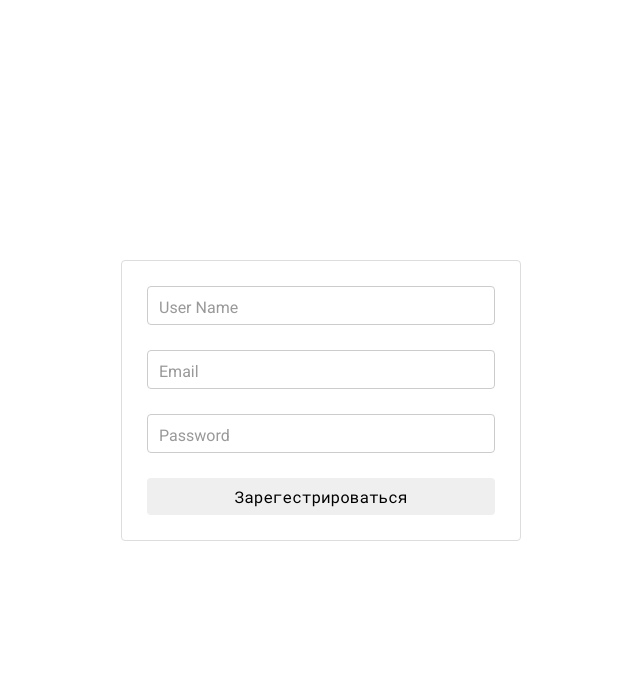
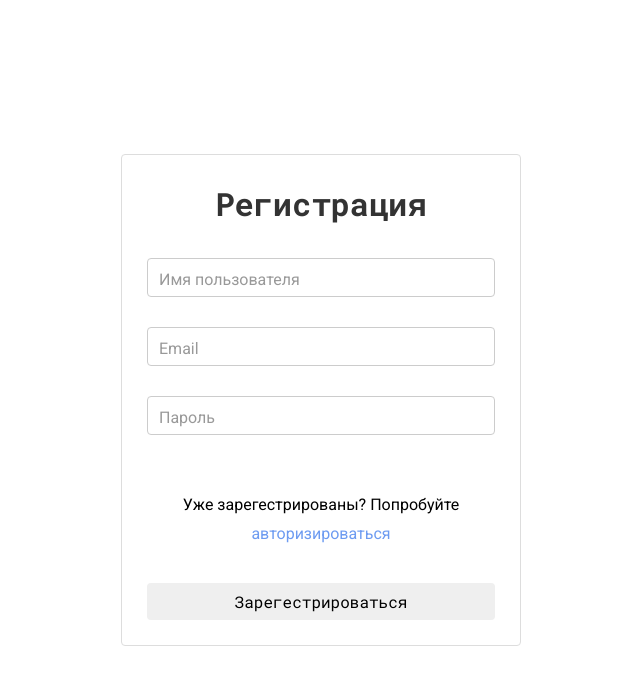
Before and after one commit to OstPerino/tic-tac-toe-client, a Vue app: page /registration in a window 1280 px wide. Shown: the top 684 px of the page, without its empty margins (319-959 px from the left). Built offline with nearby package versions, Linux system fonts and the light colour scheme.

Commit message:
Добавил ссылку на авторизацию в регистрации

```diff
--- a/src/components/UI/CustomInput.vue
+++ b/src/components/UI/CustomInput.vue
@@ -7,7 +7,6 @@
       :placeholder="labelValue"
       :class="{ 'has-value': modelValue }"
       :type="isPassword"
-      id="custom-input"
     />
     <label class="custom-input-label" :class="{ active: modelValue }">
       {{ props.labelValue }}
@@ -32,7 +31,7 @@ const props = defineProps({
     type: String,
     required: false,
     default: "text",
-  }
+  },
 });
 
 const onInputHandler = (event: any) => {
@@ -49,7 +48,7 @@ const onInputHandler = (event: any) => {
   width: 100%;
 
   input {
-    font-family: 'Roboto Mono', monospace;
+    font-family: "Roboto Mono", monospace;
     border: 1px solid #ccc;
     border-radius: 4px;
     font-size: 16px;
@@ -89,5 +88,4 @@ const onInputHandler = (event: any) => {
     }
   }
 }
-
 </style>
--- /dev/null
+++ b/src/components/UI/CustomText.vue
@@ -0,0 +1,44 @@
+<template>
+  <p
+    class="custom-text"
+    :style="{ fontWeight: props.fontWeight, fontSize: props.fontSize }"
+  >
+    {{ props.text }}
+  </p>
+</template>
+
+<script setup lang="ts">
+import { defineProps } from "vue";
+
+const props = defineProps({
+  text: {
+    type: String,
+    required: true,
+    default: "",
+  },
+  fontWeight: {
+    type: Number,
+    required: false,
+    default: 400,
+  },
+  fontSize: {
+    type: String,
+    required: false,
+    default: "16px",
+  },
+  color: {
+    type: String,
+    default: 'var(--primary-color, #6d9bf1)',
+  }
+});
+</script>
+
+<style scoped lang="scss">
+@import "@/styles/_base.scss";
+
+.custom-text {
+  font-family: "Roboto Mono", monospace;
+  color: var(--text-color, #333);
+  line-height: 1.5;
+}
+</style>
--- /dev/null
+++ b/src/components/UI/SubmitForm.vue
@@ -0,0 +1,27 @@
+<template>
+  <form class="submit-form" @click.prevent>
+    <slot name="header"></slot>
+    <slot name="inputs"></slot>
+    <slot name="error"></slot>
+    <slot name="links"></slot>
+    <slot name="button"></slot>
+  </form>
+</template>
+
+<script setup lang="ts"></script>
+
+<style scoped lang="scss">
+@import "@/styles/_base.scss";
+
+.submit-form {
+  display: flex;
+  flex-direction: column;
+  gap: 30px;
+  width: 400px;
+  margin: auto;
+  padding: 25px;
+  border: 1px solid #ddd;
+  border-radius: 4px;
+  text-align: center;
+}
+</style>
--- a/src/components/registration/RegistrationForm.vue
+++ b/src/components/registration/RegistrationForm.vue
@@ -1,5 +1,6 @@
 <template>
   <form class="registration-form" @click.prevent>
+    <CustomText text="Регистрация" :font-weight="700" :font-size="'32px'" />
     <CustomInput
       :label-value="'User Name'"
       v-model="registrationState.username"
@@ -26,6 +27,9 @@
 import CustomInput from "@/components/UI/CustomInput.vue";
 import { reactive } from "vue";
 import CustomButton from "@/components/UI/CustomButton.vue";
+import CustomText from "@/components/UI/CustomText.vue";
+
+// TODO: Подумать как передавать цвета пропсом по scss
 
 const registrationState = reactive({
   username: "",
@@ -34,8 +38,8 @@ const registrationState = reactive({
 });
 
 const submitRegistration = () => {
-  console.log(111)
-}
+  console.log(111);
+};
 </script>
 
 <style scoped lang="scss">
@@ -44,16 +48,12 @@ const submitRegistration = () => {
 .registration-form {
   display: flex;
   flex-direction: column;
-  gap: 25px;
+  gap: 30px;
   width: 400px;
   margin: auto;
   padding: 25px;
   border: 1px solid #ddd;
   border-radius: 4px;
-
-  label {
-    font-weight: bold;
-    margin-bottom: 5px;
-  }
+  text-align: center;
 }
 </style>
--- a/src/styles/_variables.scss
+++ b/src/styles/_variables.scss
@@ -5,3 +5,17 @@ $white: #fff;
 $primary-color: #6d9bf1;
 
 // Fonts
+
+// Router links
+.router-link {
+  display: inline-block;
+  padding: 10px;
+  border-radius: 5px;
+  //background-color: #333;
+  color: $primary-color;
+  text-decoration: none;
+}
+
+.router-link:hover {
+  //background-color: #555;
+}
--- /dev/null
+++ b/src/types/index.ts
@@ -0,0 +1,3 @@
+
+export type Undefinable<T> = T | undefined;
+export type Nullable<T> = T | null;
--- a/src/views/PublicPages/RegistrationPage.vue
+++ b/src/views/PublicPages/RegistrationPage.vue
@@ -1,30 +1,93 @@
 <template>
   <div class="registration-page">
-    <RegistrationForm />
-    <!--    Registration-->
-    <!--    <button @click="registrationRequest">Registration</button>-->
+    <SubmitForm>
+      <template #header>
+        <CustomText text="Регистрация" :font-weight="700" :font-size="'32px'" />
+      </template>
+      <template #inputs>
+        <CustomInput
+          :label-value="'Имя пользователя'"
+          v-model="registrationState.username"
+          @update:model-value="registrationState.username = $event"
+        />
+        <CustomInput
+          :label-value="'Email'"
+          v-model="registrationState.email"
+          @update:model-value="registrationState.email = $event"
+        />
+        <CustomInput
+          :label-value="'Пароль'"
+          v-model="registrationState.password"
+          @update:model-value="registrationState.password = $event"
+          :is-password="'password'"
+        />
+      </template>
+      <template #error>
+        <CustomText :text="errorMessage" :font-size="'12px'" />
+      </template>
+      <template #links>
+        <span>
+          Уже зарегестрированы? Попробуйте
+          <router-link to="/auth" class="router-link">
+            авторизироваться
+          </router-link>
+        </span>
+      </template>
+      <template #button>
+        <CustomButton :disabled="false" @click="submitRegistration">
+          Зарегестрироваться
+        </CustomButton>
+      </template>
+    </SubmitForm>
   </div>
 </template>
 
 <script setup lang="ts">
+// TODO: Подумать как передавать цвета пропсом по scss
+import { reactive } from "vue";
+import { ref } from "@vue/runtime-core";
+import { AxiosError } from "axios";
+import { RegistrationData } from "@/api/userServices/types";
 import { registration } from "@/api/userServices/userService";
-import { RegistrationData } from "@/api/userServices/types";
-import { AxiosError } from "axios";
-import { reactive } from "vue";
-import RegistrationForm from "@/components/registration/RegistrationForm.vue";
 
-const errors: Array<AxiosError> = reactive([]);
+import SubmitForm from "@/components/UI/SubmitForm.vue";
+import CustomText from "@/components/UI/CustomText.vue";
+import CustomInput from "@/components/UI/CustomInput.vue";
+import CustomButton from "@/components/UI/CustomButton.vue";
+import { Undefinable } from "@/types";
 
-const registrationRequest = async () => {
+let errorMessage: Undefinable<string> = ref(undefined);
+
+const registrationState = reactive({
+  username: "",
+  email: "",
+  password: "",
+});
+
+const handlerError = (e: AxiosError) => {
+  console.log(e.response.status);
+  switch (e.response.status) {
+    case 400:
+      console.log(e.response.status);
+      errorMessage.value =
+        "Пользователь с таким именем или email уже зарегестрирован";
+      console.log(errorMessage);
+      break;
+    default:
+      break;
+  }
+};
+
+const submitRegistration = async () => {
   try {
-    const registrationData: RegistrationData = {
-      email: "nikita@gmail.com",
-      password: "password",
-      username: "Nikita",
-    };
-    const response = await registration(registrationData);
-  } catch (e: any) {
-    errors.push(e);
+    const response = await registration({
+      email: registrationState.email,
+      username: registrationState.username,
+      password: registrationState.password,
+    });
+    console.log(response);
+  } catch (e) {
+    handlerError(e);
   }
 };
 </script>
```
